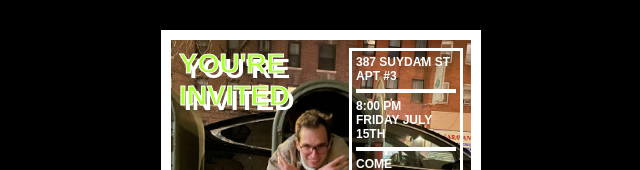
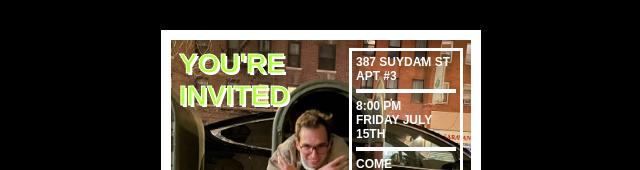
Before and after one commit to coleerickson/coleerickson.github.io, a plain HTML site: page 26.html in a window 1280 px wide. Shown: the top 170 px of the page, without its empty margins (319-959 px from the left). Drawn offline with Linux system fonts and the light colour scheme.

Commit message:
Move shadow

```diff
--- a/26.html
+++ b/26.html
@@ -55,7 +55,7 @@
         font-size: 28px;
         color: greenyellow;
         -webkit-text-stroke: 1px white;
-        text-shadow: 5px 5px 0 white;
+        text-shadow: 2px 2px 0 white;
         padding: 8px;
 
         position: absolute;
```
